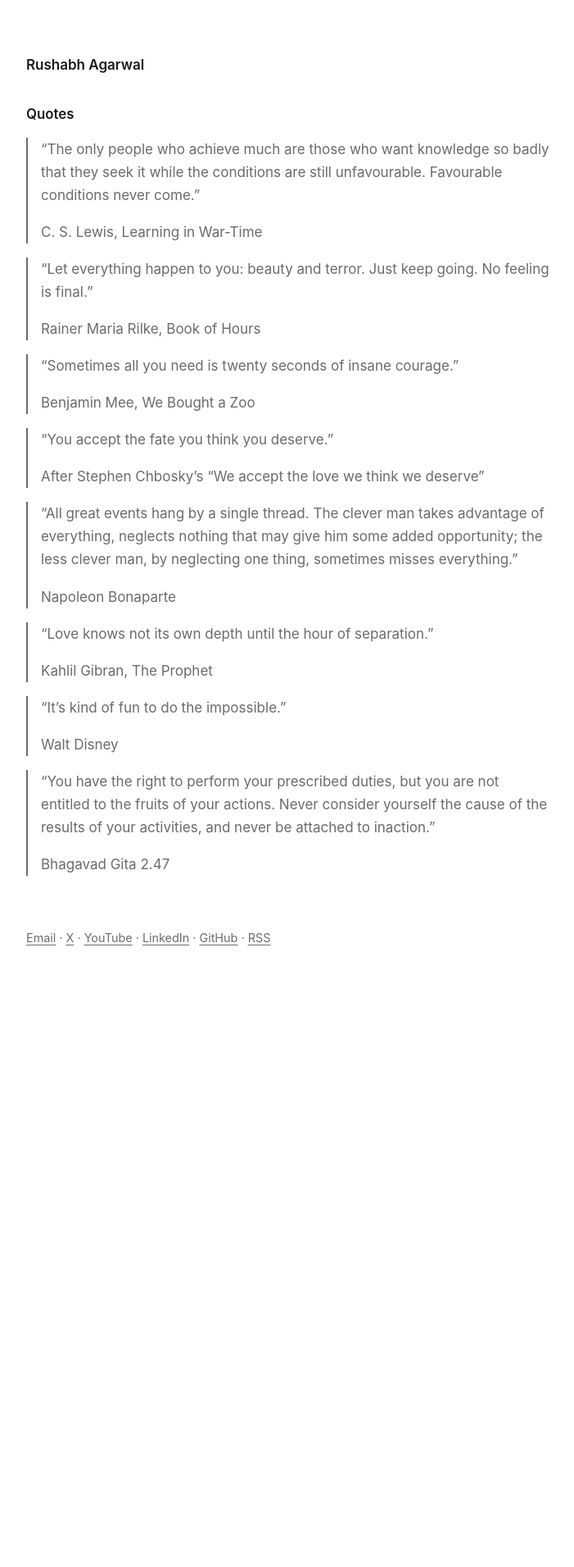
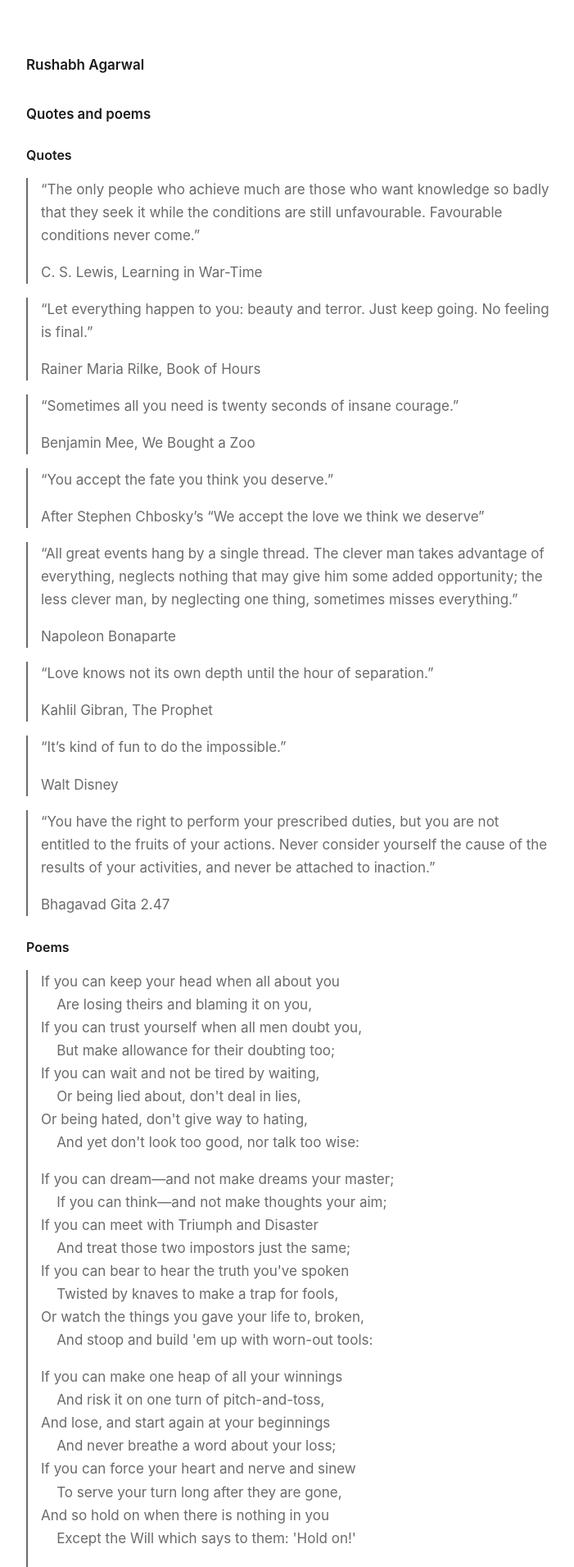
Before and after one commit to rushout09/rushout09.github.io, a Jekyll site: the page built from quotes.md, in a window 1280 px wide. Shown: the top 1911 px of the page at 82% size, without its empty margins (288-989 px from the left). Built offline with Jekyll 4.4.1, drawn with Linux system fonts in a browser that asks for light colours; before the commit the page ends 1220 px from its top, so only the background shows below that; some of the changed text lies outside the part shown.

Commit message:
Quotes page becomes Quotes and Poems: add Kipling's If and the Tolkien poem

```diff
--- a/quotes.md
+++ b/quotes.md
@@ -1,12 +1,18 @@
 ---
-title: "Quotes"
+title: "Quotes and Poems"
 layout: default
 permalink: /quotes.html
 ---
 
 <p><a class="site-name" href="{{ '/' | relative_url }}">Rushabh Agarwal</a></p>
 
-## Quotes
+<style>
+  .poem p { white-space: pre-wrap; }
+</style>
+
+## Quotes and poems
+
+### Quotes
 
 > "The only people who achieve much are those who want knowledge so badly that they seek it while the conditions are still unfavourable. Favourable conditions never come."
 >
@@ -39,3 +45,53 @@ permalink: /quotes.html
 > "You have the right to perform your prescribed duties, but you are not entitled to the fruits of your actions. Never consider yourself the cause of the results of your activities, and never be attached to inaction."
 >
 > Bhagavad Gita 2.47
+
+### Poems
+
+<blockquote class="poem">
+<p>If you can keep your head when all about you
+    Are losing theirs and blaming it on you,
+If you can trust yourself when all men doubt you,
+    But make allowance for their doubting too;
+If you can wait and not be tired by waiting,
+    Or being lied about, don't deal in lies,
+Or being hated, don't give way to hating,
+    And yet don't look too good, nor talk too wise:</p>
+<p>If you can dream—and not make dreams your master;
+    If you can think—and not make thoughts your aim;
+If you can meet with Triumph and Disaster
+    And treat those two impostors just the same;
+If you can bear to hear the truth you've spoken
+    Twisted by knaves to make a trap for fools,
+Or watch the things you gave your life to, broken,
+    And stoop and build 'em up with worn-out tools:</p>
+<p>If you can make one heap of all your winnings
+    And risk it on one turn of pitch-and-toss,
+And lose, and start again at your beginnings
+    And never breathe a word about your loss;
+If you can force your heart and nerve and sinew
+    To serve your turn long after they are gone,
+And so hold on when there is nothing in you
+    Except the Will which says to them: 'Hold on!'</p>
+<p>If you can talk with crowds and keep your virtue,
+    Or walk with Kings—nor lose the common touch,
+If neither foes nor loving friends can hurt you,
+    If all men count with you, but none too much;
+If you can fill the unforgiving minute
+    With sixty seconds' worth of distance run,
+Yours is the Earth and everything that's in it,
+    And—which is more—you'll be a Man, my son!</p>
+<p>Rudyard Kipling, If</p>
+</blockquote>
+
+<blockquote class="poem">
+<p>"All that is gold does not glitter,
+Not all those who wander are lost;
+The old that is strong does not wither,
+Deep roots are not reached by the frost.</p>
+<p>From the ashes a fire shall be woken,
+A light from the shadows shall spring;
+Renewed shall be blade that was broken,
+The crownless again shall be king."</p>
+<p>J. R. R. Tolkien, The Fellowship of the Ring</p>
+</blockquote>
```
Also changed, not shown: index.md (+1 -1 lines).
